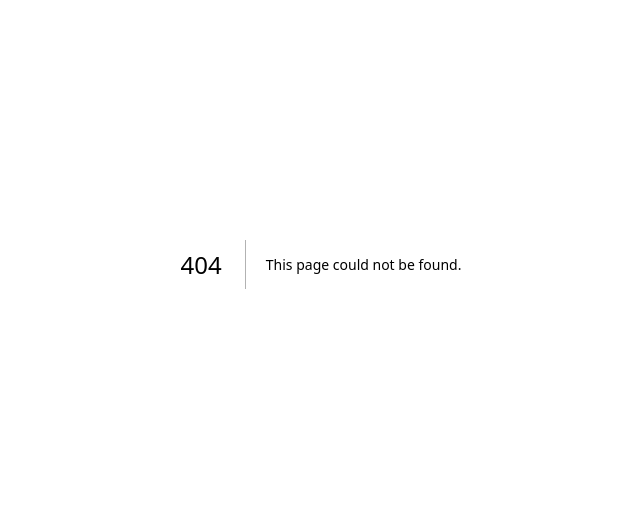
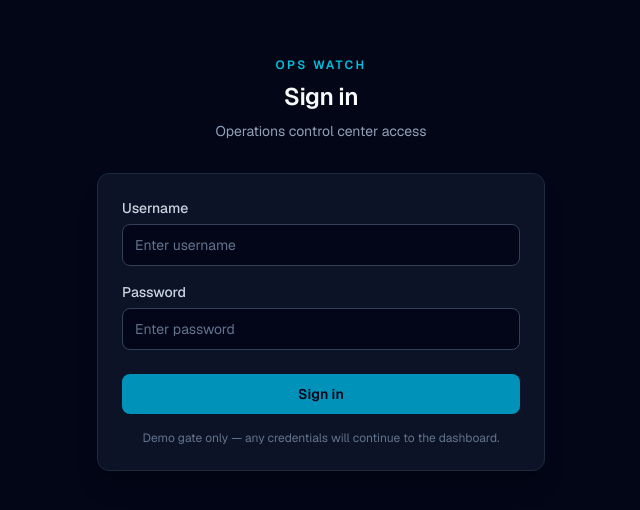
Before and after one commit to jcp060/ops-watch, a Next.js app: page /login in a window 1280 px wide. Before the commit this address had no page. Shown: the part 136-646 px from the top of the page, without its empty margins (319-959 px from the left). Built offline with nearby package versions, Linux system fonts and the light colour scheme.

Commit message:
add login flow

```diff
--- /dev/null
+++ b/app/dashboard/page.tsx
@@ -0,0 +1,18 @@
+export default function DashboardPage() {
+  return (
+    <main className="flex min-h-full flex-1 flex-col items-center justify-center px-4 py-16">
+      <div className="max-w-lg text-center">
+        <p className="text-xs font-semibold uppercase tracking-[0.2em] text-cyan-400/90">
+          OPS Watch
+        </p>
+        <h1 className="mt-3 text-2xl font-semibold tracking-tight text-slate-50">
+          Welcome to Ops Watch Dashboard
+        </h1>
+        <p className="mt-3 text-sm text-slate-400">
+          You have passed the sign-in gate. Operational views will be linked here
+          next.
+        </p>
+      </div>
+    </main>
+  );
+}
--- /dev/null
+++ b/app/login/page.tsx
@@ -0,0 +1,84 @@
+"use client";
+
+import { useRouter } from "next/navigation";
+import { FormEvent, useState } from "react";
+
+export default function LoginPage() {
+  const router = useRouter();
+  const [username, setUsername] = useState("");
+  const [password, setPassword] = useState("");
+  const [isSubmitting, setIsSubmitting] = useState(false);
+
+  function handleSubmit(event: FormEvent<HTMLFormElement>) {
+    event.preventDefault();
+    setIsSubmitting(true);
+    router.push("/dashboard");
+  }
+
+  return (
+    <main className="flex min-h-full flex-1 items-center justify-center px-4 py-12">
+      <div className="w-full max-w-md">
+        <div className="mb-8 text-center">
+          <p className="text-xs font-semibold uppercase tracking-[0.2em] text-cyan-400/90">
+            OPS Watch
+          </p>
+          <h1 className="mt-2 text-2xl font-semibold tracking-tight text-slate-50">
+            Sign in
+          </h1>
+          <p className="mt-2 text-sm text-slate-400">
+            Operations control center access
+          </p>
+        </div>
+
+        <form
+          onSubmit={handleSubmit}
+          className="rounded-xl border border-slate-800 bg-slate-900/80 p-6 shadow-xl shadow-black/20 backdrop-blur"
+        >
+          <div className="space-y-4">
+            <label className="block">
+              <span className="mb-1.5 block text-sm font-medium text-slate-300">
+                Username
+              </span>
+              <input
+                type="text"
+                name="username"
+                autoComplete="username"
+                value={username}
+                onChange={(event) => setUsername(event.target.value)}
+                className="w-full rounded-lg border border-slate-700 bg-slate-950 px-3 py-2.5 text-sm text-slate-100 outline-none transition placeholder:text-slate-500 focus:border-cyan-500/60 focus:ring-2 focus:ring-cyan-500/20"
+                placeholder="Enter username"
+              />
+            </label>
+
+            <label className="block">
+              <span className="mb-1.5 block text-sm font-medium text-slate-300">
+                Password
+              </span>
+              <input
+                type="password"
+                name="password"
+                autoComplete="current-password"
+                value={password}
+                onChange={(event) => setPassword(event.target.value)}
+                className="w-full rounded-lg border border-slate-700 bg-slate-950 px-3 py-2.5 text-sm text-slate-100 outline-none transition placeholder:text-slate-500 focus:border-cyan-500/60 focus:ring-2 focus:ring-cyan-500/20"
+                placeholder="Enter password"
+              />
+            </label>
+          </div>
+
+          <button
+            type="submit"
+            disabled={isSubmitting}
+            className="mt-6 w-full rounded-lg bg-cyan-600 px-4 py-2.5 text-sm font-semibold text-slate-950 transition hover:bg-cyan-500 disabled:cursor-not-allowed disabled:opacity-70"
+          >
+            {isSubmitting ? "Signing in…" : "Sign in"}
+          </button>
+
+          <p className="mt-4 text-center text-xs text-slate-500">
+            Demo gate only — any credentials will continue to the dashboard.
+          </p>
+        </form>
+      </div>
+    </main>
+  );
+}
--- a/app/page.tsx
+++ b/app/page.tsx
@@ -1,13 +1,5 @@
-import { OccAppShell } from "@/components/OccAppShell";
-import { DashboardStatusCards, DashboardView } from "@/components/DashboardView";
+import { redirect } from "next/navigation";
 
 export default function HomePage() {
-  return (
-    <OccAppShell
-      showStatusCards
-      statusCards={<DashboardStatusCards />}
-    >
-      <DashboardView />
-    </OccAppShell>
-  );
+  redirect("/login");
 }
```
